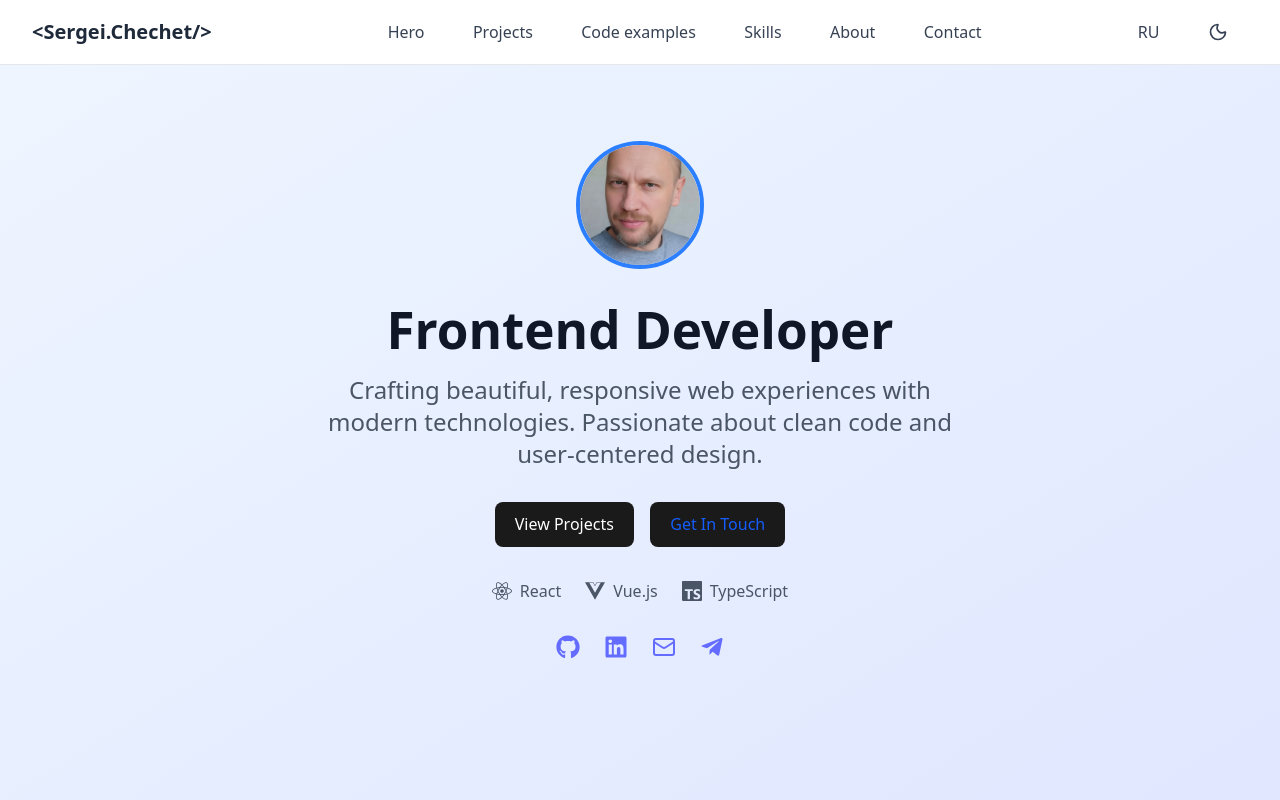
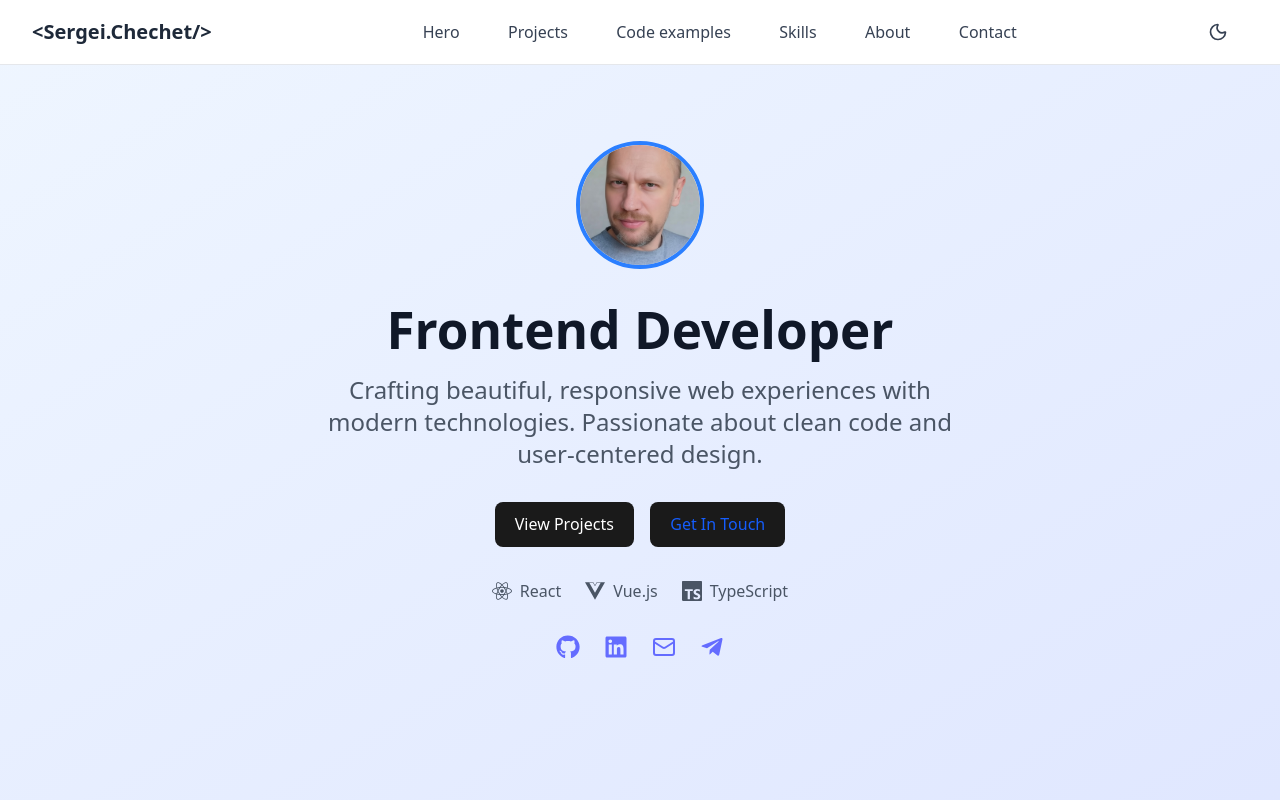
Before and after one commit to BMD63/my-portfolio, a React (Vite) app: page / in a window 1280 px wide. Shown: the top 800 px of the page. Built offline with nearby package versions, Linux system fonts and the light colour scheme.

Commit message:
fix temp delete language support

```diff
--- a/src/components/Navbar.tsx
+++ b/src/components/Navbar.tsx
@@ -1,11 +1,11 @@
 import React from 'react';
 import { Moon, Sun } from 'lucide-react';
 import { useTheme } from '../contexts/ThemeContext';
-import { useLanguage } from '../contexts/LanguageContext';
+// import { useLanguage } from '../contexts/LanguageContext';
 
 const Navbar: React.FC = () => {
   const { theme, toggleTheme } = useTheme();
-  const { language, toggleLanguage } = useLanguage();
+  // const { language, toggleLanguage } = useLanguage();
 
   const scrollToSection = (sectionId: string) => {
     const element = document.getElementById(sectionId);
@@ -47,7 +47,7 @@ const Navbar: React.FC = () => {
           </div>
 
           <div className="flex items-center space-x-2">
-            <button
+            {/* <button
               onClick={toggleLanguage}
               className="px-4 py-2 rounded-lg !text-gray-700 dark:!text-gray-200
                        hover:!text-blue-600 dark:hover:!text-blue-400
@@ -60,7 +60,7 @@ const Navbar: React.FC = () => {
               aria-label="Toggle language"
             >
               {language === 'ru' ? 'RU' : 'EN'}
-            </button>
+            </button> */}
             <button
               onClick={toggleTheme}
               className="p-2 rounded-lg !text-gray-700 dark:!text-gray-200
```
